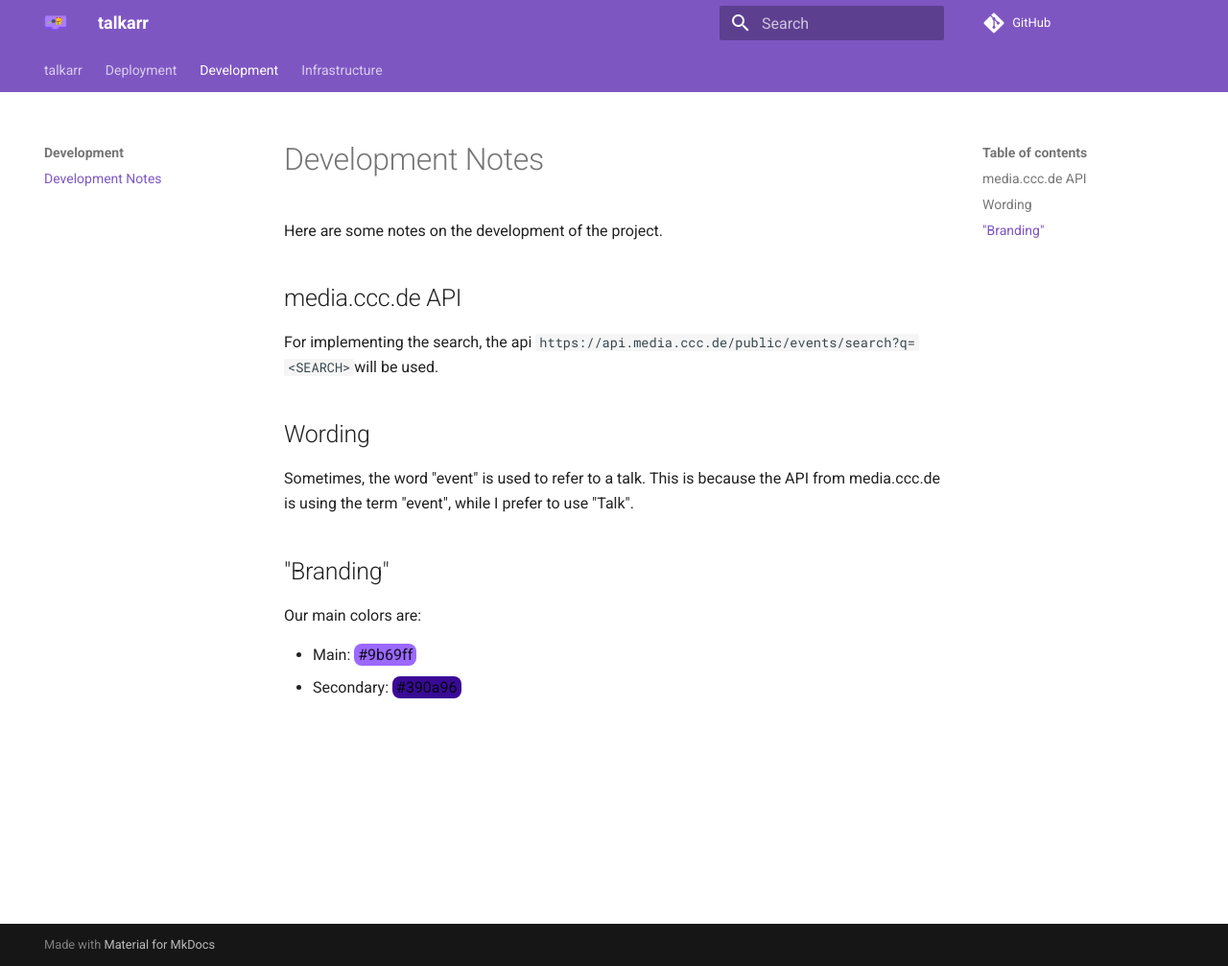
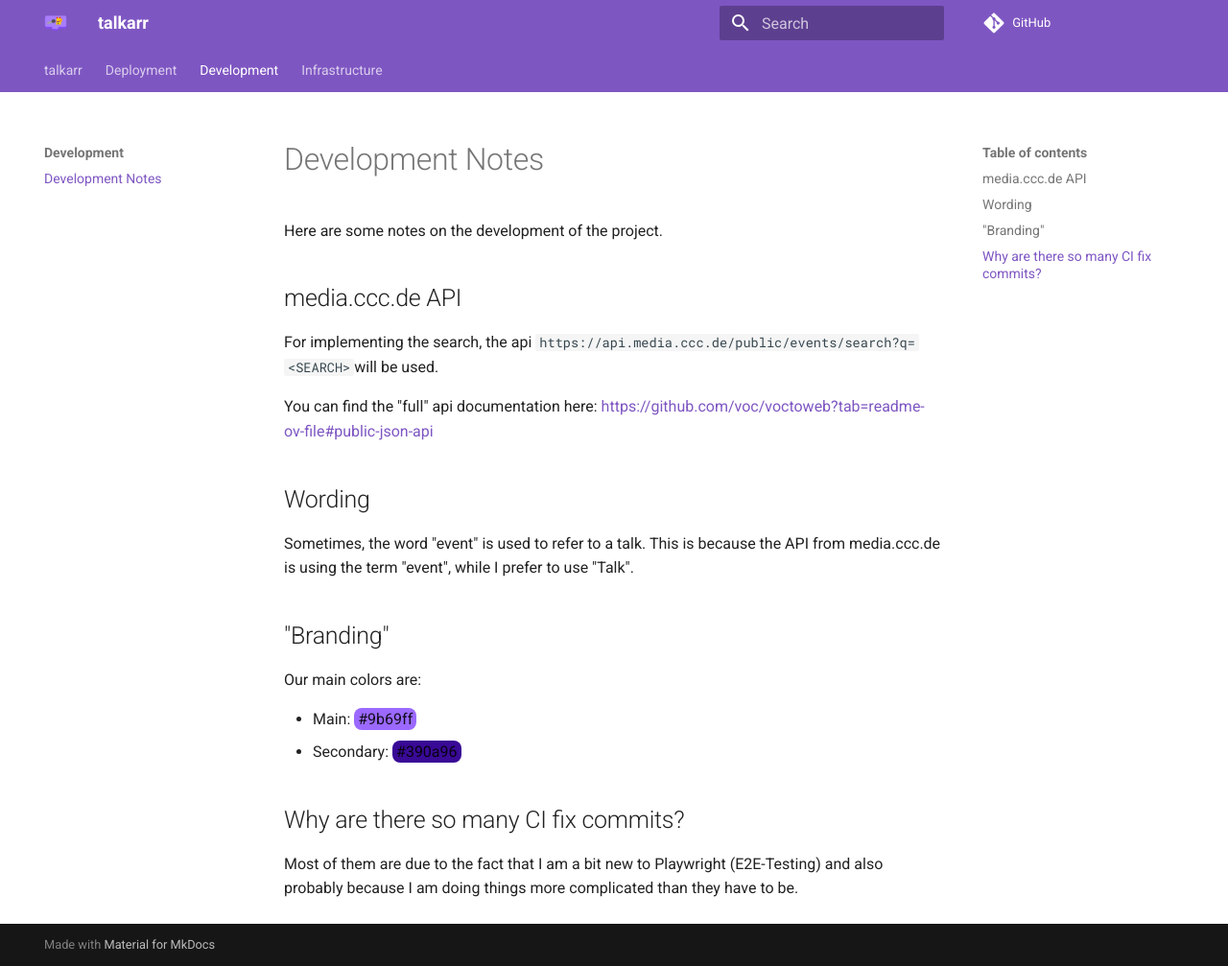
Before and after one commit to talkarr/talkarr, an MkDocs documentation site: the page built from docs/development/notes.md, in a window 1280 px wide and 1007 px high. Shown: the whole window at 96% size. Built offline with MkDocs 1.6.1 and Material for MkDocs 9.7.7, drawn with Linux system fonts in a browser that asks for light colours; comment, search, counter and statistics services are not loaded.

Commit message:
Improve documentation

```diff
--- a/docs/development/notes.md
+++ b/docs/development/notes.md
@@ -5,6 +5,8 @@ Here are some notes on the development of the project.
 ## media.ccc.de API
 
 For implementing the search, the api `https://api.media.ccc.de/public/events/search?q=<SEARCH>`will be used.
+
+You can find the "full" api documentation here: [https://github.com/voc/voctoweb?tab=readme-ov-file#public-json-api](https://github.com/voc/voctoweb?tab=readme-ov-file#public-json-api)
 
 ## Wording
 
@@ -16,3 +18,7 @@ Our main colors are:
 
 - Main: <span style="background-color: #9b69ff; padding: 2px 4px; border-radius: 8px;" width="10" height="10">#9b69ff</span>
 - Secondary: <span style="background-color: #390a96; padding: 2px 4px; border-radius: 8px;">#390a96</span>
+
+## Why are there so many CI fix commits?
+
+Most of them are due to the fact that I am a bit new to Playwright (E2E-Testing) and also probably because I am doing things more complicated than they have to be.
```
